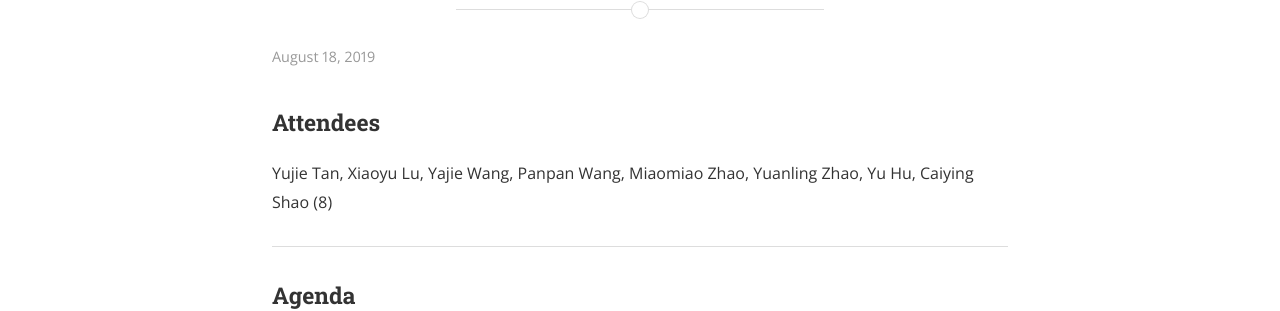
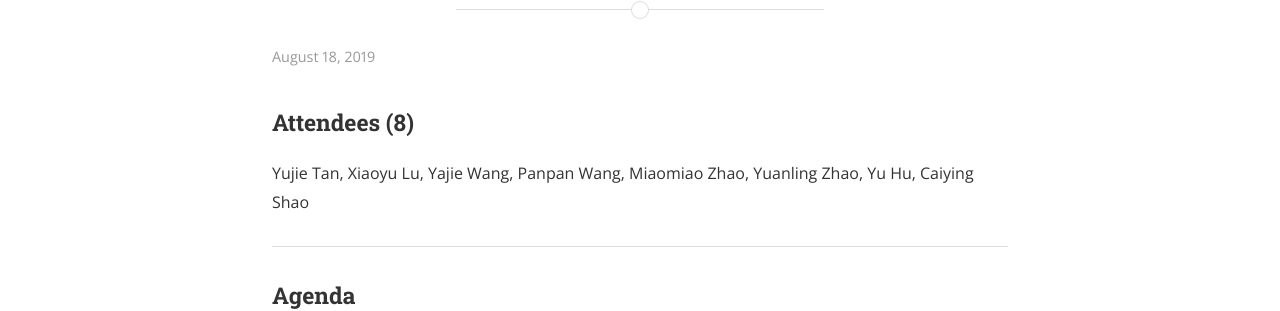
Before and after one commit to gravity-group/gravity-group.github.io, a Jekyll site: the page built from _posts/2019-08-18-discussion.md, in a window 1280 px wide. Shown: the part 238-549 px from the top of the page. Built offline with Jekyll 4.4.1, drawn with Linux system fonts in a browser that asks for light colours; nearby versions of some CDN libraries.

Commit message:
20190818

```diff
--- a/_posts/2019-08-18-discussion.md
+++ b/_posts/2019-08-18-discussion.md
@@ -7,9 +7,9 @@ categories: activities
 ---
 
 
-### Attendees
+### Attendees (8)
 
-Yujie Tan, Xiaoyu Lu, Yajie Wang, Panpan Wang, Miaomiao Zhao, Yuanling Zhao, Yu Hu, Caiying Shao (8)
+Yujie Tan, Xiaoyu Lu, Yajie Wang, Panpan Wang, Miaomiao Zhao, Yuanling Zhao, Yu Hu, Caiying Shao
 
 ---
 
```
